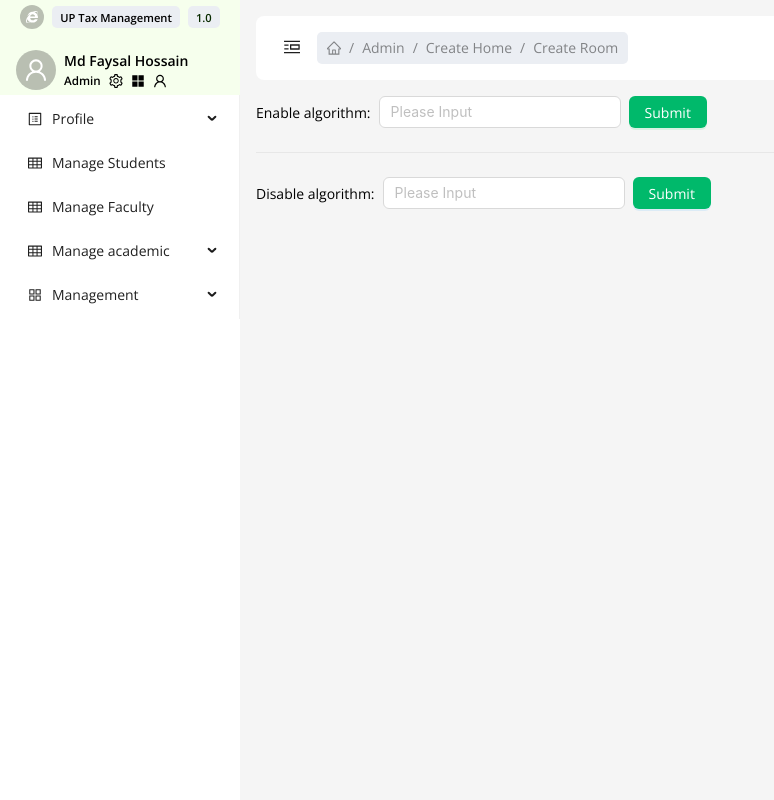
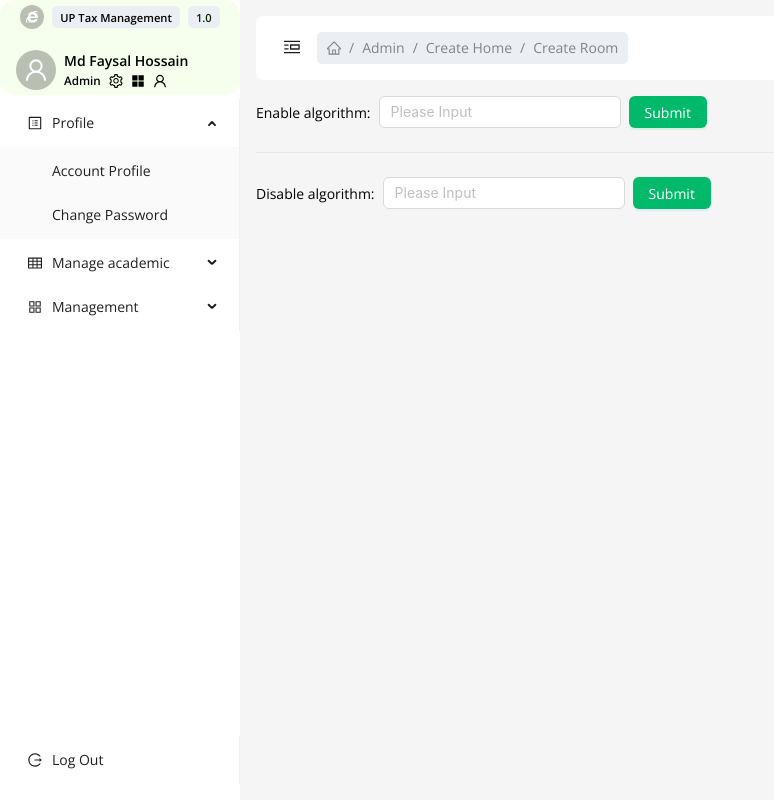
Before and after one commit to f4faysal/local-areaa-tax-management, a Next.js app: page / in a window 1280 px wide. Shown: the whole page, without its empty margins (0-774 px from the left). Built offline with nearby package versions, Linux system fonts and the light colour scheme.

Commit message:
Refactor Sidebar component and update sidebarItems

```diff
--- /dev/null
+++ b/src/components/ui/SideBarNav.tsx
@@ -0,0 +1,117 @@
+import { Avatar, Tooltip } from "antd";
+import React from "react";
+
+import {
+  AppstoreFilled,
+  IeOutlined,
+  SettingOutlined,
+  UserOutlined,
+} from "@ant-design/icons";
+
+interface SideBarNavProps {
+  collapsed?: boolean;
+}
+
+const SideBarNav: React.FC<SideBarNavProps> = ({ collapsed }) => {
+  return (
+    <div
+      style={{
+        backgroundColor: "#f6ffed",
+        borderRadius: "15px",
+        marginBottom: "0.3rem",
+      }}
+    >
+      <div
+        style={{
+          display: "flex",
+          flexDirection: "column",
+          alignItems: "center",
+          justifyContent: "space-between",
+          padding: "5px 1rem 1rem 1rem",
+          gap: "10px",
+        }}
+      >
+        <div
+          style={{
+            display: "flex",
+            alignItems: "center",
+            justifyContent: "space-between",
+            flexDirection: "row",
+            gap: "0.5rem",
+          }}
+        >
+          <Avatar size="small" icon={<IeOutlined />} />
+          <p
+            style={{
+              fontSize: "0.7rem",
+              color: "black",
+              backgroundColor: "#ebeef3",
+              borderRadius: "5px",
+              fontWeight: "bold",
+              padding: "0.2rem 0.5rem",
+            }}
+            hidden={collapsed}
+          >
+            UP Tax Management
+          </p>
+          <p
+            hidden={collapsed}
+            style={{
+              fontSize: "0.7rem",
+              color: "#092b00",
+              backgroundColor: "#ebeef3",
+              borderRadius: "5px",
+              fontWeight: "bold",
+              padding: "0.2rem 0.5rem",
+            }}
+          >
+            1.0
+          </p>
+        </div>
+      </div>
+
+      <div
+        style={{
+          display: "flex",
+          alignItems: "center",
+          justifyContent: "center",
+          flexDirection: "row",
+          gap: "0.5rem",
+          padding: "0.3rem 1rem",
+        }}
+      >
+        <div>
+          <Avatar size="large" icon={<UserOutlined />} />
+        </div>
+        <div style={{ width: "100%" }} hidden={collapsed}>
+          <p
+            style={{
+              paddingBottom: "0.2rem",
+            }}
+          >
+            <strong>Md Faysal Hossain</strong>
+          </p>
+          <div
+            style={{
+              display: "flex",
+              alignItems: "center",
+
+              flexDirection: "row",
+              gap: "0.5rem",
+            }}
+          >
+            <small>
+              <strong>Admin</strong>
+            </small>
+            <Tooltip title="Setting">
+              <SettingOutlined />
+            </Tooltip>
+            <AppstoreFilled /> <UserOutlined />
+          </div>
+        </div>
+      </div>
+    </div>
+  );
+};
+
+export default SideBarNav;
--- a/src/components/ui/Sidebar.tsx
+++ b/src/components/ui/Sidebar.tsx
@@ -1,14 +1,9 @@
 "use client";
 import { USER_ROLE } from "@/constants/role";
 import { sidebarItems } from "@/constants/sidebarItems";
-import { Avatar, Drawer, Layout, Menu } from "antd";
+import { Drawer, Layout, Menu } from "antd";
 
-import {
-  AppstoreFilled,
-  IeOutlined,
-  SettingOutlined,
-  UserOutlined,
-} from "@ant-design/icons";
+import SideBarNav from "./SideBarNav";
 
 const { Sider } = Layout;
 
@@ -37,97 +32,7 @@ const SideBar: React.FC<SideBarProps> = ({
         open={isToggled}
         className="hideOnDesktop drawer-layout"
       >
-        <div
-          style={{
-            backgroundColor: "#f6ffed",
-            borderRadius: "10px",
-          }}
-        >
-          <div
-            style={{
-              display: "flex",
-              flexDirection: "column",
-              alignItems: "center",
-              justifyContent: "space-between",
-              padding: "5px 1rem 1rem 1rem",
-              gap: "10px",
-            }}
-          >
-            <div
-              style={{
-                display: "flex",
-                alignItems: "center",
-                justifyContent: "space-between",
-                flexDirection: "row",
-                gap: "0.5rem",
-              }}
-            >
-              <Avatar size="small" icon={<IeOutlined />} />
-              <p
-                style={{
-                  fontSize: "0.7rem",
-                  color: "black",
-                  backgroundColor: "#ebeef3",
-                  borderRadius: "5px",
-                  fontWeight: "bold",
-                  padding: "0.2rem 0.5rem",
-                }}
-              >
-                UP Tax Management
-              </p>
-              <p
-                style={{
-                  fontSize: "0.7rem",
-                  color: "#092b00",
-                  backgroundColor: "#ebeef3",
-                  borderRadius: "5px",
-                  fontWeight: "bold",
-                  padding: "0.2rem 0.5rem",
-                }}
-              >
-                1.0
-              </p>
-            </div>
-          </div>
-
-          <div
-            style={{
-              display: "flex",
-              alignItems: "center",
-              justifyContent: "center",
-              flexDirection: "row",
-              gap: "0.5rem",
-              padding: "0.3rem 1rem",
-            }}
-          >
-            <div>
-              <Avatar size="large" icon={<UserOutlined />} />
-            </div>
-            <div style={{ width: "100%" }}>
-              <p
-                style={{
-                  paddingBottom: "0.2rem",
-                }}
-              >
-                <strong>Md Faysal Hossain</strong>
-              </p>
-              <div
-                style={{
-                  display: "flex",
-                  alignItems: "center",
-
-                  flexDirection: "row",
-                  gap: "0.5rem",
-                }}
-              >
-                <small>
-                  <strong>Admin</strong>
-                </small>
-                <SettingOutlined /> <AppstoreFilled /> <UserOutlined />
-              </div>
-            </div>
-          </div>
-        </div>
+        <SideBarNav />
         <Menu
           theme="light"
           defaultSelectedKeys={["1"]}
@@ -149,105 +54,32 @@ const SideBar: React.FC<SideBarProps> = ({
         }}
         className="hideOnMobile site-layout"
       >
-        <div
-          style={{
-            backgroundColor: "#f6ffed",
-          }}
-        >
-          <div
-            style={{
-              display: "flex",
-              flexDirection: "column",
-              alignItems: "center",
-              justifyContent: "space-between",
-              padding: "5px 1rem 1rem 1rem",
-              gap: "10px",
-            }}
-          >
-            <div
-              style={{
-                display: "flex",
-                alignItems: "center",
-                justifyContent: "space-between",
-                flexDirection: "row",
-                gap: "0.5rem",
-              }}
-            >
-              <Avatar size="small" icon={<IeOutlined />} />
-              <p
-                style={{
-                  fontSize: "0.7rem",
-                  color: "black",
-                  backgroundColor: "#ebeef3",
-                  borderRadius: "5px",
-                  fontWeight: "bold",
-                  padding: "0.2rem 0.5rem",
-                }}
-                hidden={collapsed}
-              >
-                UP Tax Management
-              </p>
-              <p
-                hidden={collapsed}
-                style={{
-                  fontSize: "0.7rem",
-                  color: "#092b00",
-                  backgroundColor: "#ebeef3",
-                  borderRadius: "5px",
-                  fontWeight: "bold",
-                  padding: "0.2rem 0.5rem",
-                }}
-              >
-                1.0
-              </p>
-            </div>
-          </div>
-
-          <div
-            style={{
-              display: "flex",
-              alignItems: "center",
-              justifyContent: "center",
-              flexDirection: "row",
-              gap: "0.5rem",
-              padding: "0.3rem 1rem",
-            }}
-          >
-            <div>
-              <Avatar size="large" icon={<UserOutlined />} />
-            </div>
-            <div style={{ width: "100%" }} hidden={collapsed}>
-              <p
-                style={{
-                  paddingBottom: "0.2rem",
-                }}
-              >
-                <strong>Md Faysal Hossain</strong>
-              </p>
-              <div
-                style={{
-                  display: "flex",
-                  alignItems: "center",
-
-                  flexDirection: "row",
-                  gap: "0.5rem",
-                }}
-              >
-                <small>
-                  <strong>Admin</strong>
-                </small>
-                <SettingOutlined /> <AppstoreFilled /> <UserOutlined />
-              </div>
-            </div>
-          </div>
-        </div>
+        <SideBarNav collapsed={collapsed} />
 
         <Menu
           theme="light"
           defaultSelectedKeys={["1"]}
+          defaultOpenKeys={["profile"]}
           mode="inline"
           items={sidebarItems(role)}
         />
+
+        <div
+          style={{
+            position: "absolute",
+            bottom: "0",
+            width: "100%",
+            marginBottom: "1rem",
+          }}
+        >
+          <Menu
+            theme="light"
+            defaultSelectedKeys={["1"]}
+            defaultOpenKeys={["sub1"]}
+            mode="inline"
+            items={sidebarItems("logout")}
+          />
+        </div>
       </Sider>
     </>
   );
--- a/src/constants/sidebarItems.tsx
+++ b/src/constants/sidebarItems.tsx
@@ -1,9 +1,10 @@
 import {
   AppstoreOutlined,
+  LogoutOutlined,
   ProfileOutlined,
   TableOutlined,
 } from "@ant-design/icons";
-import type { MenuProps } from "antd";
+import { message, type MenuProps } from "antd";
 import Link from "next/link";
 import { USER_ROLE } from "./role";
 export const sidebarItems = (role: string) => {
@@ -14,33 +15,20 @@ export const sidebarItems = (role: string) => {
       icon: <ProfileOutlined />,
       children: [
         {
-          label: <Link href={`/${role}/profile`}>Account Profile</Link>,
+          label: <Link href={`/`}>Account Profile</Link>,
           key: `/${role}/profile`,
         },
         {
-          label: <Link href={`/${role}/change-password`}>Change Password</Link>,
+          label: <Link href={`/`}>Change Password</Link>,
           key: `/${role}/change-password`,
         },
       ],
     },
   ];
 
-  const commonAdminSidebarItems: MenuProps["items"] = [
-    {
-      label: <Link href={`/${role}/manage-student`}>Manage Students</Link>,
-      icon: <TableOutlined />,
-      key: `/${role}/manage-student`,
-    },
-    {
-      label: <Link href={`/${role}/manage-faculty`}>Manage Faculty</Link>,
-      icon: <TableOutlined />,
-      key: `/${role}/manage-faculty`,
-    },
-  ];
-
   const adminSidebarItems: MenuProps["items"] = [
     ...defaultSidebarItems,
-    ...commonAdminSidebarItems,
+
     {
       label: "Manage academic",
       key: "manage-academic",
@@ -111,7 +99,7 @@ export const sidebarItems = (role: string) => {
 
   const superAdminSidebarItems: MenuProps["items"] = [
     ...defaultSidebarItems,
-    ...commonAdminSidebarItems,
+
     {
       label: <Link href={`/${role}/admin`}>Manage Admin</Link>,
       icon: <TableOutlined />,
@@ -146,9 +134,29 @@ export const sidebarItems = (role: string) => {
     },
   ];
 
+  const logout: MenuProps["items"] = [
+    {
+      label: (
+        <p
+          onClick={() => {
+            message.success("Logout successfully");
+          }}
+        >
+          Log Out
+        </p>
+      ),
+      icon: (
+        <LogoutOutlined
+          onClick={() => {
+            message.success("Logout successfully");
+          }}
+        />
+      ),
+      key: `/logout`,
+    },
+  ];
+
   if (role === USER_ROLE.SUPER_ADMIN) return superAdminSidebarItems;
   else if (role === USER_ROLE.ADMIN) return adminSidebarItems;
-  else {
-    return defaultSidebarItems;
-  }
+  else return logout;
 };
```
